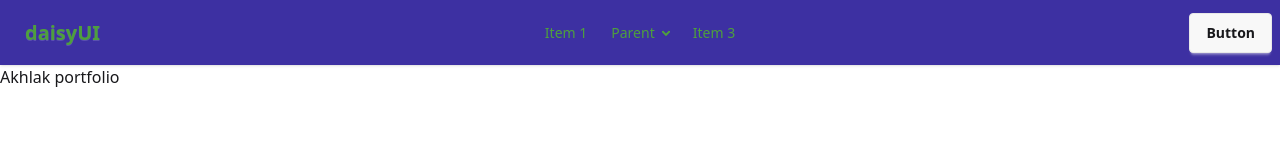
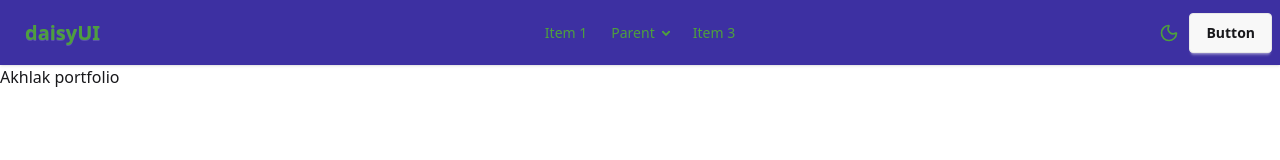
Before and after one commit to RohanR05/Akhlak_Portfolio, a React (Vite) app: page / in a window 1280 px wide. Shown: the top 160 px of the page. Built offline with nearby package versions, Linux system fonts and the light colour scheme.

Commit message:
theme add

```diff
--- a/package.json
+++ b/package.json
@@ -11,8 +11,10 @@
   },
   "dependencies": {
     "@tailwindcss/vite": "^4.1.14",
+    "lucide-react": "^0.552.0",
     "react": "^19.1.1",
     "react-dom": "^19.1.1",
+    "react-icons": "^5.5.0",
     "tailwindcss": "^4.1.14"
   },
   "devDependencies": {
--- a/src/Components/Navbar/Navbar.jsx
+++ b/src/Components/Navbar/Navbar.jsx
@@ -1,4 +1,5 @@
 import React from "react";
+import Theme from "../Theme/Theme";
 
 const Navbar = () => {
   return (
@@ -72,6 +73,7 @@ const Navbar = () => {
           </ul>
         </div>
         <div className="navbar-end">
+          <Theme></Theme>
           <a className="btn">Button</a>
         </div>
       </div>
--- /dev/null
+++ b/src/Components/Theme/Theme.jsx
@@ -0,0 +1,43 @@
+import { useEffect, useState } from "react";
+import { Moon, Sun } from "lucide-react";
+
+export default function Theme() {
+  const [theme, setTheme] = useState("light"); // plain JS
+  const [mounted, setMounted] = useState(false);
+
+  useEffect(() => {
+    setMounted(true);
+    const savedTheme = localStorage.getItem("theme");
+    if (savedTheme === "light" || savedTheme === "dark") {
+      setTheme(savedTheme);
+      document.documentElement.setAttribute("data-theme", savedTheme);
+    }
+  }, []);
+
+  useEffect(() => {
+    if (mounted) {
+      document.documentElement.setAttribute("data-theme", theme);
+      localStorage.setItem("theme", theme);
+    }
+  }, [theme, mounted]);
+
+  const toggleTheme = () => {
+    setTheme((prev) => (prev === "light" ? "dark" : "light"));
+  };
+
+  if (!mounted) return null;
+
+  return (
+    <button
+      onClick={toggleTheme}
+      className="btn btn-ghost btn-circle"
+      aria-label="Toggle Theme"
+    >
+      {theme === "light" ? (
+        <Moon className="w-5 h-5 text-primary" />
+      ) : (
+        <Sun className="w-5 h-5 text-yellow-400" />
+      )}
+    </button>
+  );
+}
```
Also changed, not shown: 1 other file (tests, documents, lock files or other folders).
